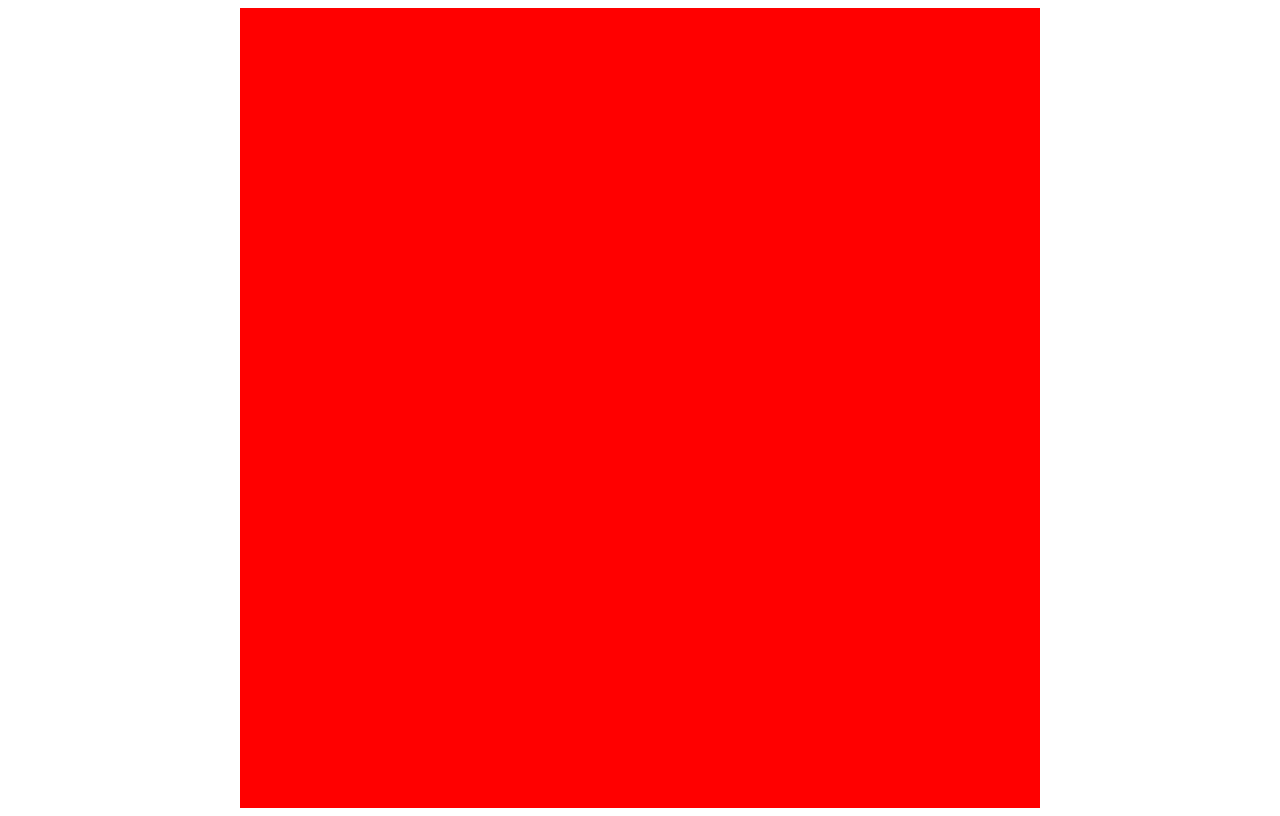
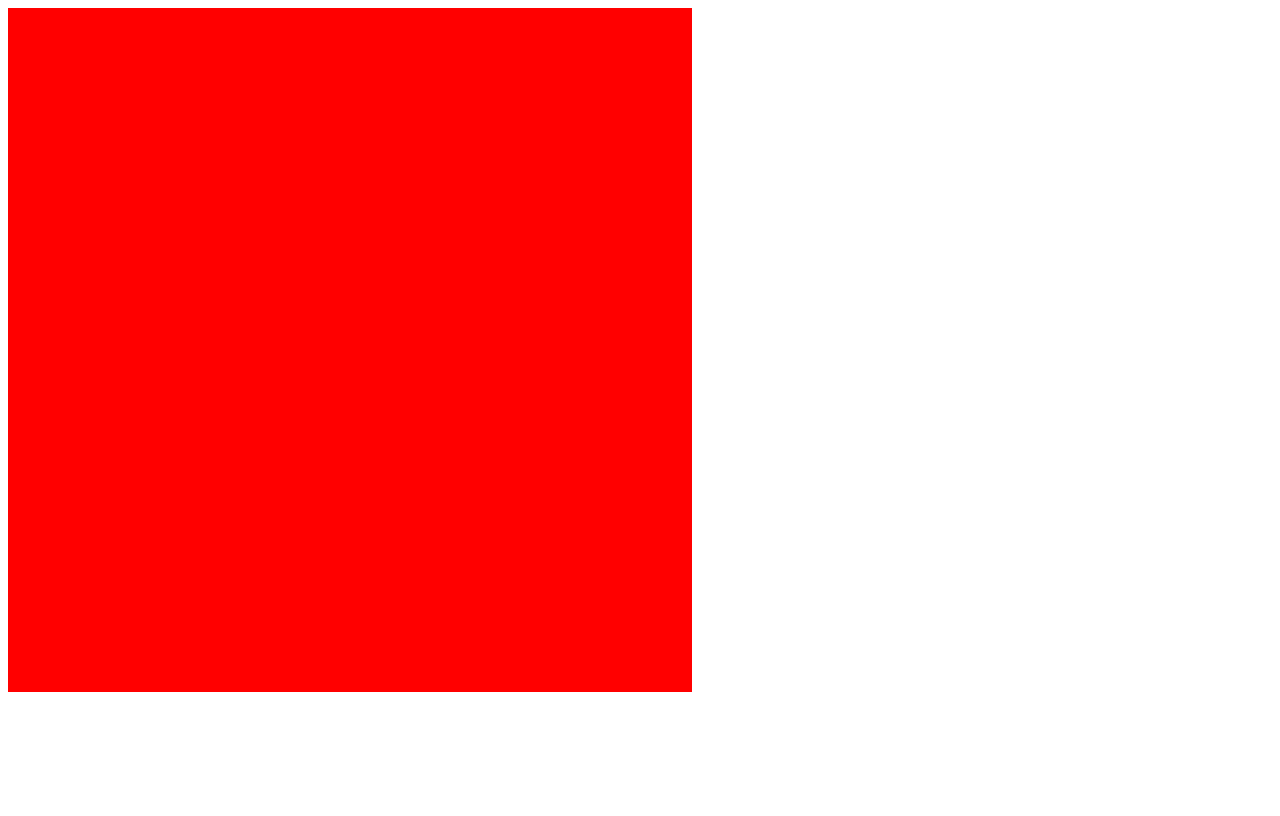
Before and after one commit to EbolaBelle/Etch-a-Sketch, a plain HTML site: page index.html in a window 1280 px wide. Drawn offline with Linux system fonts and the light colour scheme.

Commit message:
Edit css in createGrid, break handleMouseOver; (sanity refactor)

```diff
--- a/index.html
+++ b/index.html
@@ -12,12 +12,11 @@
         }
         .row {
             display: flex;
+            flex-direction: row;
         }
         .container {
             display: flex;
             flex-direction: column;
-            align-items: center;
-            justify-content: center;
         }
         .etch {
             width: 50px;
--- a/scripts.js
+++ b/scripts.js
@@ -1,4 +1,6 @@
 const container = document.querySelector('.container');
+
+const SIZE = 700;
 
 createGrid(16);
 
@@ -10,12 +12,15 @@ etchNodeList.forEach(element => {
 
 function createGrid(gridSize) {
     for (let i = 0; i < gridSize; i++) {
+        let boxSize = (SIZE / gridSize) - 1;
         const row = document.createElement('div');
-        row.classList.add("row");
+        //row.classList.add("row");
+        row.style.cssText = `display: flex; height: ${boxSize + 'px'}; flex-direction: row;;`
         container.appendChild(row);
         for (let j = 0; j < gridSize; j++) {
             const gridBox = document.createElement('div');
-            gridBox.classList.add("gridbox");
+            gridBox.style.cssText = `flex: 0 0 ${boxSize + 'px'}; background-color: red; height: auto;`;
+            //gridBox.classList.add("gridbox");
             row.appendChild(gridBox);
         }
     }
```
